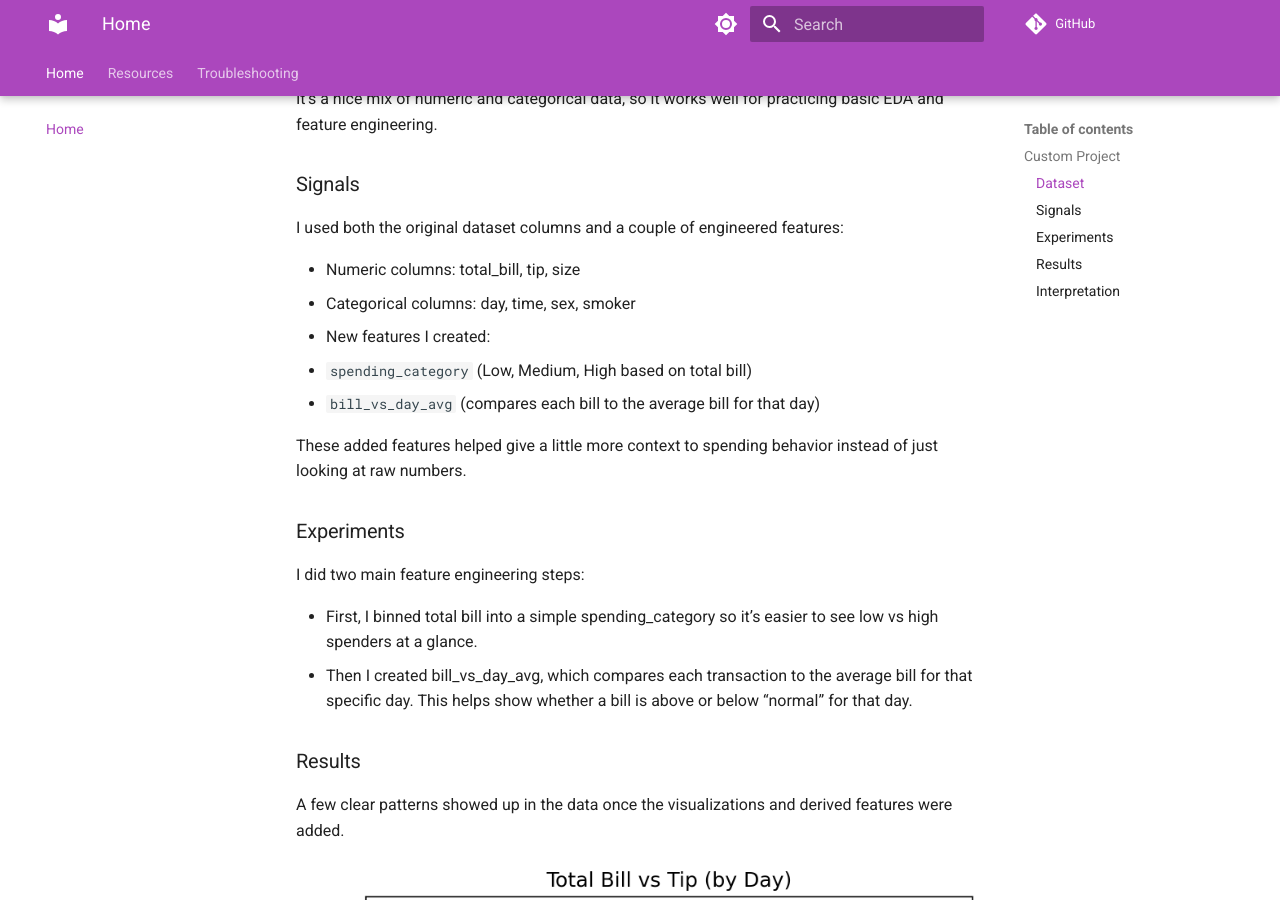
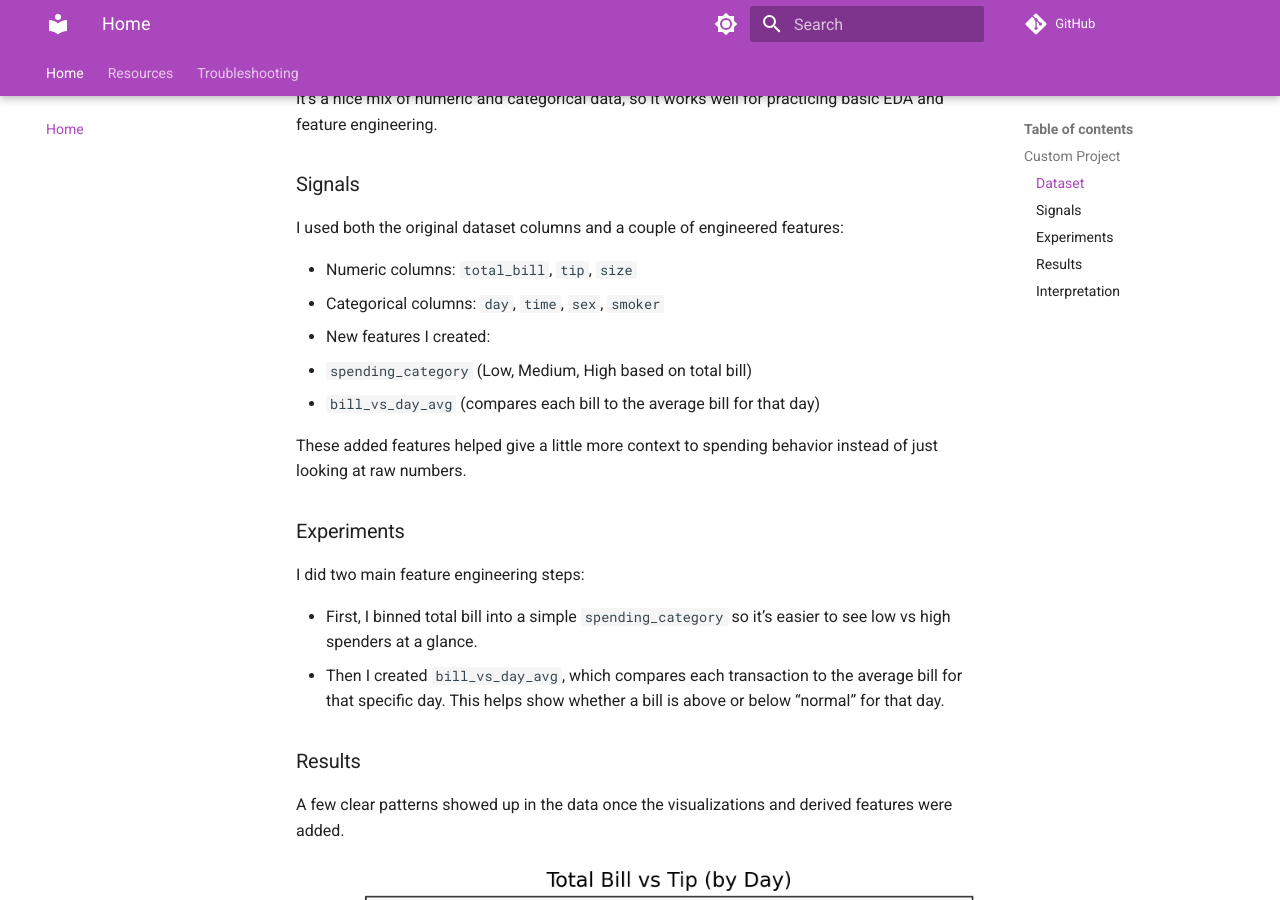
Before and after one commit to abeaderstadt/datafun-04-notebooks, an MkDocs documentation site: the page built from docs/index.md, in a window 1280 px wide and 900 px high, scrolled down 706 px. Built offline with MkDocs 1.6.1 and Material for MkDocs 9.7.7, drawn with Linux system fonts in a browser that asks for light colours; comment, search, counter and statistics services are not loaded; some of the changed text lies outside the part shown.

Commit message:
Highlight features in index file

```diff
--- a/docs/index.md
+++ b/docs/index.md
@@ -25,8 +25,8 @@ This project uses Seaborn’s built-in tips dataset, which includes restaurant b
 ### Signals
 I used both the original dataset columns and a couple of engineered features:
 
-- Numeric columns: total_bill, tip, size
-- Categorical columns: day, time, sex, smoker
+- Numeric columns: `total_bill`, `tip`, `size`
+- Categorical columns: `day`, `time`, `sex`, `smoker`
 - New features I created:
   - `spending_category` (Low, Medium, High based on total bill)
   - `bill_vs_day_avg` (compares each bill to the average bill for that day)
@@ -36,8 +36,8 @@ These added features helped give a little more context to spending behavior inst
 ### Experiments
 I did two main feature engineering steps:
 
-- First, I binned total bill into a simple spending_category so it’s easier to see low vs high spenders at a glance.
-- Then I created bill_vs_day_avg, which compares each transaction to the average bill for that specific day. This helps show whether a bill is above or below “normal” for that day.
+- First, I binned total bill into a simple `spending_category` so it’s easier to see low vs high spenders at a glance.
+- Then I created `bill_vs_day_avg`, which compares each transaction to the average bill for that specific day. This helps show whether a bill is above or below “normal” for that day.
 
 ### Results
 
@@ -51,7 +51,7 @@ There is a clear positive relationship between total bill and tip amount, meanin
 
 Looking at spending by day, the distribution is fairly consistent across the week. While there are some small differences in spread and a few outliers, no single day stands out as dramatically higher or lower in spending.
 
-The derived feature bill_vs_day_avg adds more context to this pattern by showing how each transaction compares to the average for that day. Most values cluster around 1, which makes sense since it represents “average-level” spending, with some clear higher and lower outliers.
+The derived feature `bill_vs_day_avg` adds more context to this pattern by showing how each transaction compares to the average for that day. Most values cluster around 1, which makes sense since it represents “average-level” spending, with some clear higher and lower outliers.
 
 
 ### Interpretation
```
